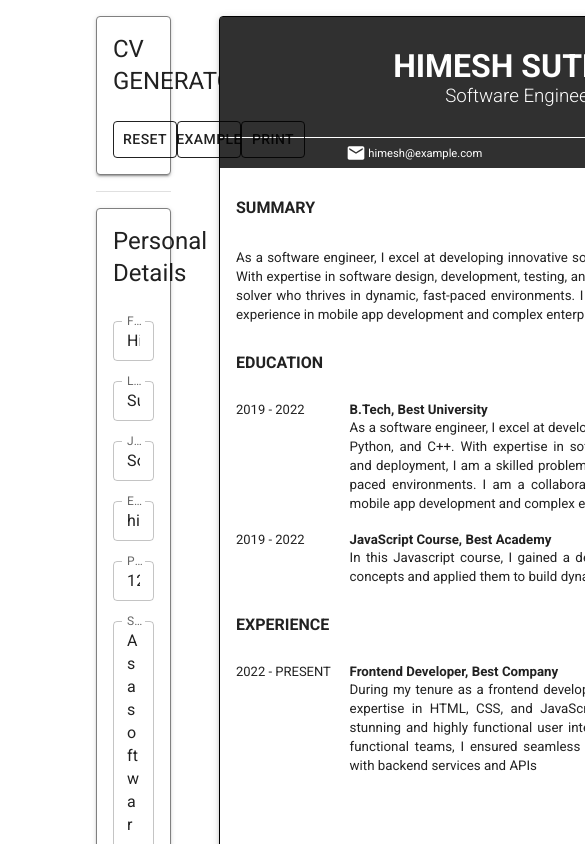
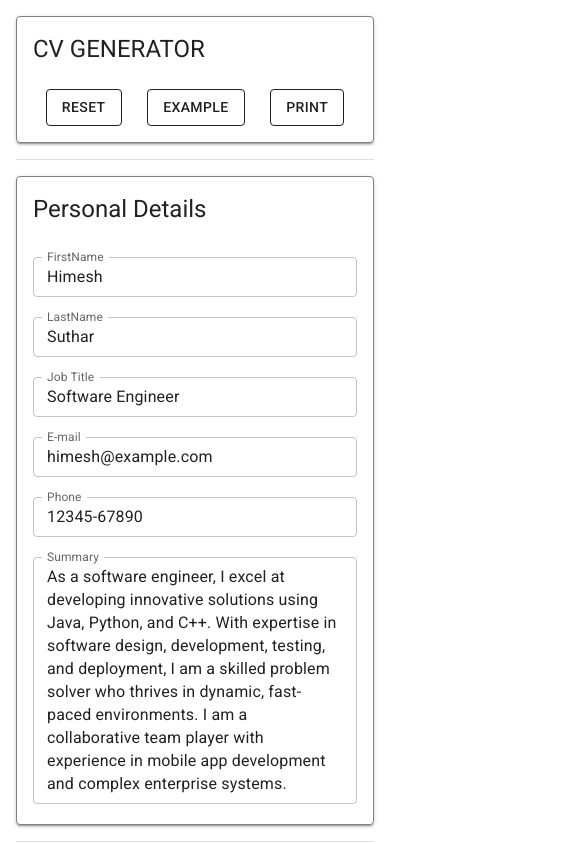
Before and after one commit to Himesh9512/CV-generator, a React (Vite) app: page / in a window 390 px wide. Shown: the top 844 px of the page, 585 px wide, since content can reach past the window. Built offline with nearby package versions, Linux system fonts and the light colour scheme.

Commit message:
Make Form component responsive using breakpoints

```diff
--- a/package.json
+++ b/package.json
@@ -1,12 +1,9 @@
 {
 	"name": "cv-generator",
 	"private": true,
-	"homepage": "https://himesh9512.github.io/CV-generator",
 	"version": "0.0.0",
 	"type": "module",
 	"scripts": {
-		"predeploy": "npm run build",
-		"deploy": "gh-pages -d dist",
 		"dev": "vite",
 		"build": "tsc && vite build",
 		"preview": "vite preview"
@@ -26,7 +23,6 @@
 		"@types/react-dom": "^18.0.11",
 		"@types/uuid": "^9.0.1",
 		"@vitejs/plugin-react": "^3.1.0",
-		"gh-pages": "^5.0.0",
 		"typescript": "^4.9.3",
 		"vite": "^4.2.0"
 	}
--- a/src/components/cv/Preview.tsx
+++ b/src/components/cv/Preview.tsx
@@ -14,7 +14,7 @@ interface CvProps {
 const Cv = forwardRef(({ cv }: CvProps, ref) => {
 	const { personalDetails, education, experience }: CV = cv;
 	return (
-		<Box padding={2} component="div" maxWidth={700} ref={ref}>
+		<Box padding={2} component="div" ref={ref}>
 			<Paper
 				elevation={3}
 				sx={{
@@ -29,7 +29,7 @@ const Cv = forwardRef(({ cv }: CvProps, ref) => {
 					email={personalDetails.email}
 					phone={personalDetails.phone}
 				/>
-				<Container sx={{ minWidth: 600 }}>
+				<Container>
 					<Body summary={personalDetails.summary} education={education} experience={experience} />
 				</Container>
 			</Paper>
--- a/src/components/form/Form.tsx
+++ b/src/components/form/Form.tsx
@@ -31,7 +31,7 @@ const Form = ({
 }: FormProps) => {
 	const { personalDetails, education, experience }: CV = cv;
 	return (
-		<Box component="div" padding={2} maxWidth={700}>
+		<Box component="div" padding={2}>
 			<Stack direction="column" divider={<Divider orientation="horizontal" flexItem />} spacing={2}>
 				<TopSection
 					handleResetCv={handleResetCv}
--- a/src/layouts/Main.tsx
+++ b/src/layouts/Main.tsx
@@ -105,8 +105,8 @@ const Main = () => {
 	const handlePrint = useReactToPrint({ content: () => componentRef.current });
 
 	return (
-		<Box marginX={10}>
-			<Grid container spacing={2}>
+		<Box marginX={{ xs: 0, sm: 10, md: 25, lg: 0 }}>
+			<Grid container spacing={2} columns={{ xs: 6, lg: 12 }}>
 				<Grid item xs={6}>
 					<Form
 						cv={cvState}
--- a/vite.config.ts
+++ b/vite.config.ts
@@ -3,6 +3,5 @@ import react from "@vitejs/plugin-react";
 
 // https://vitejs.dev/config/
 export default defineConfig({
-	base: "./CV-generator",
 	plugins: [react()],
 });
```
Also changed, not shown: 1 other file (tests, documents, lock files or other folders).
